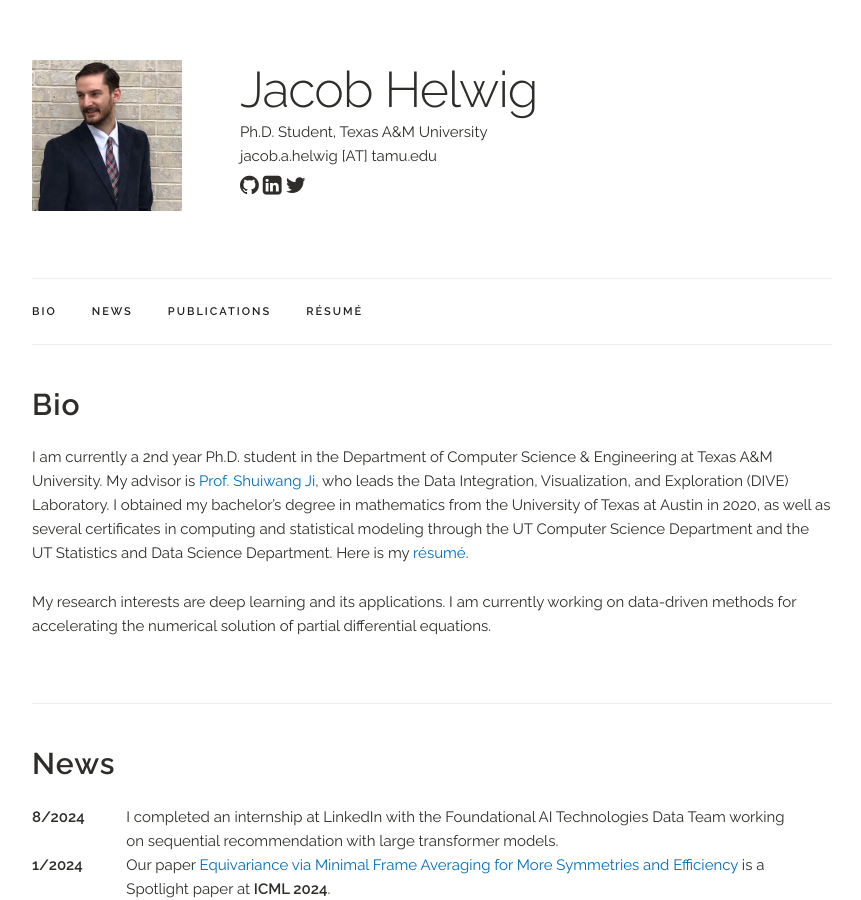
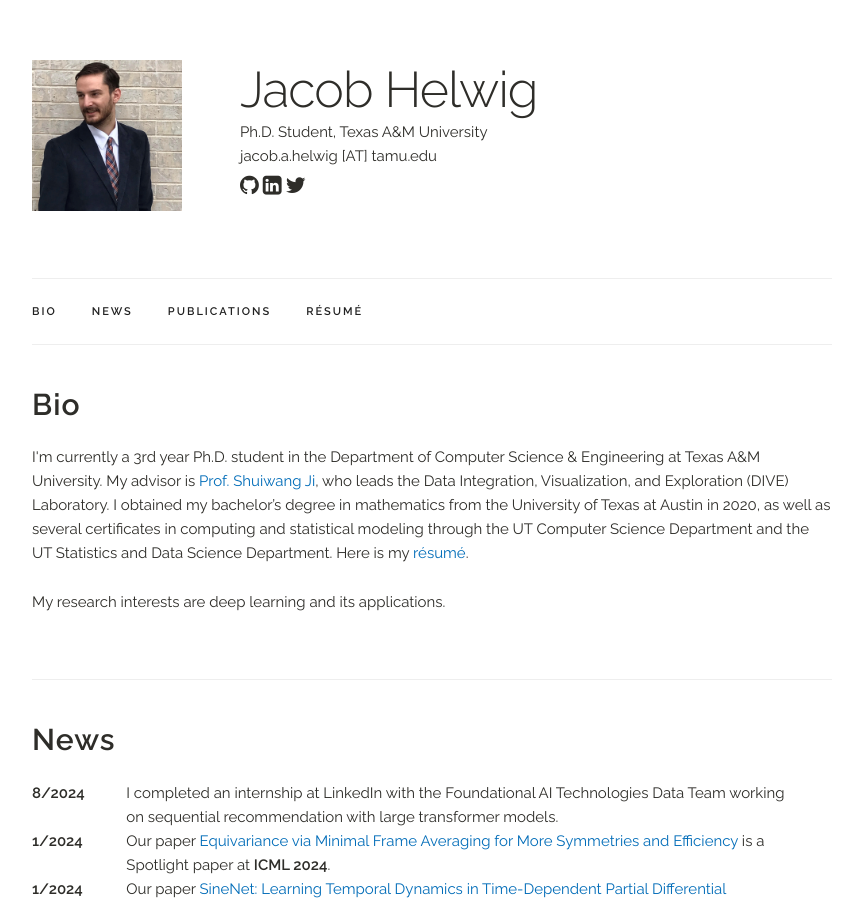
Before and after one commit to JacobHelwig/JacobHelwig.github.io, a Jekyll site: the page built from index.html, in a window 1280 px wide and 900 px high. Shown: the whole window, without its empty margins (208-1069 px from the left). Built offline with Jekyll 4.4.1, drawn with Linux system fonts in a browser that asks for light colours; a style sheet for code colours, icons or effects is not loaded; some of the changed text lies outside the part shown.

```diff
--- a/index.html
+++ b/index.html
@@ -6,7 +6,7 @@ title: Home
 <div class="docs-section" id="bio">
   <h4><b>Bio</b></h4>
   <p>
-  I am currently a 2nd year Ph.D. student in the Department of Computer Science & Engineering at Texas A&M University. My advisor is
+  I'm currently a 3rd year Ph.D. student in the Department of Computer Science & Engineering at Texas A&M University. My advisor is
   <a href="http://people.tamu.edu/~sji/" target="_blank">Prof. Shuiwang Ji</a>, who leads the Data Integration, Visualization, and Exploration (DIVE) Laboratory.
   I obtained my bachelor’s degree in mathematics from the University of Texas at Austin in 2020, as well as several certificates in computing and statistical modeling
   through the UT Computer Science Department and the UT Statistics and Data Science Department.
@@ -14,7 +14,8 @@ title: Home
   </p>
 
   <p>
-  My research interests are deep learning and its applications. I am currently working on data-driven methods for accelerating the numerical solution of partial differential equations.
+  My research interests are deep learning and its applications.
+    <!-- My research interests are deep learning and its applications. I am currently working on data-driven methods for accelerating the numerical solution of partial differential equations.   -->
   </p>
 </div>
 
```
Also changed, not shown: _data/experience.yaml (+7 -1 lines).
